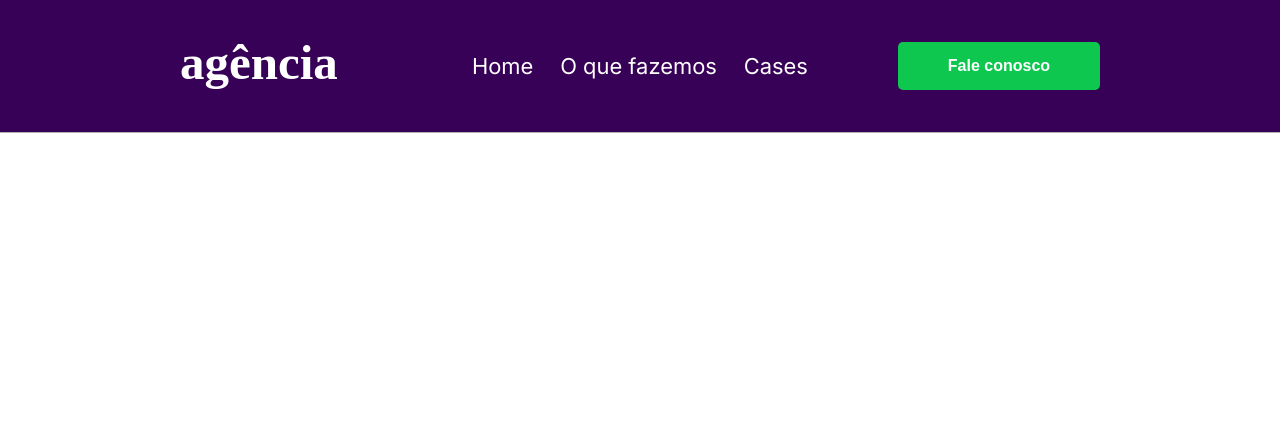
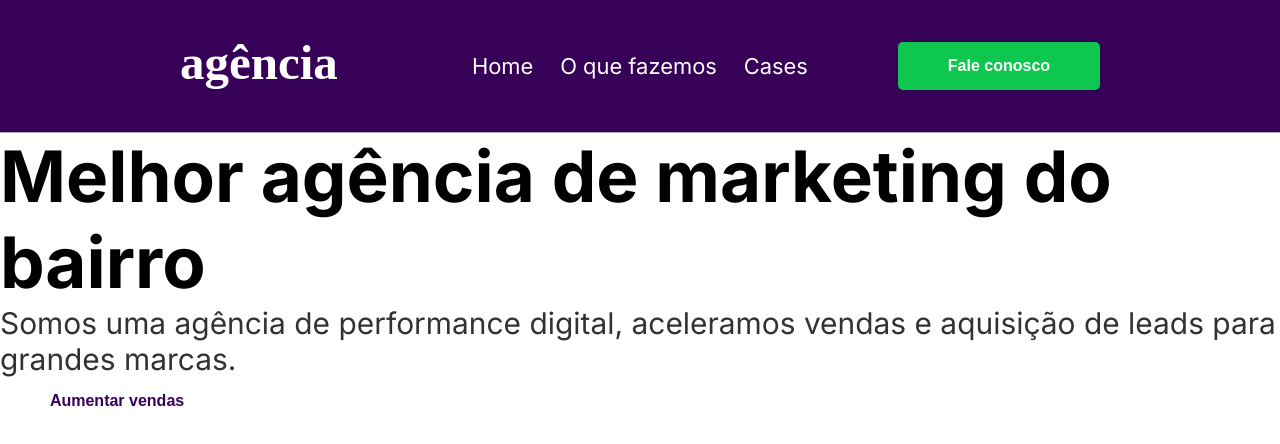
Before and after one commit to FelipePinha/nextjs-landing-page, a Next.js app: page / in a window 1280 px wide. Shown: the top 444 px of the page. Built offline with nearby package versions, Linux system fonts and the light colour scheme.

Commit message:
WIP: start welcome component

```diff
--- /dev/null
+++ b/src/app/components/welcome/Welcome.module.scss
@@ -0,0 +1,11 @@
+.text {
+    h1 {
+        font-weight: bold;
+        font-size: 4.43rem;
+    }
+
+    p {
+        font-size: 1.87rem;
+        opacity: 0.8;
+    }
+}
--- /dev/null
+++ b/src/app/components/welcome/Welcome.tsx
@@ -0,0 +1,18 @@
+import { Button } from '../button/Button';
+import styles from './Welcome.module.scss';
+
+export const Welcome = () => {
+    return (
+        <section className={styles.welcome}>
+            <div className={styles.text}>
+                <h1>Melhor agência de marketing do bairro</h1>
+                <p>
+                    Somos uma agência de performance digital, aceleramos vendas e aquisição de leads
+                    para grandes marcas.
+                </p>
+                <Button theme="secondary" title="Aumentar vendas" />
+            </div>
+            <div className={styles.image}></div>
+        </section>
+    );
+};
--- a/src/app/page.tsx
+++ b/src/app/page.tsx
@@ -1,9 +1,11 @@
 import { Header } from '@/app/components/header/Header';
+import { Welcome } from '@/app/components/welcome/Welcome';
 
 export default function Home() {
     return (
         <>
             <Header />
+            <Welcome />
         </>
     );
 }
```
